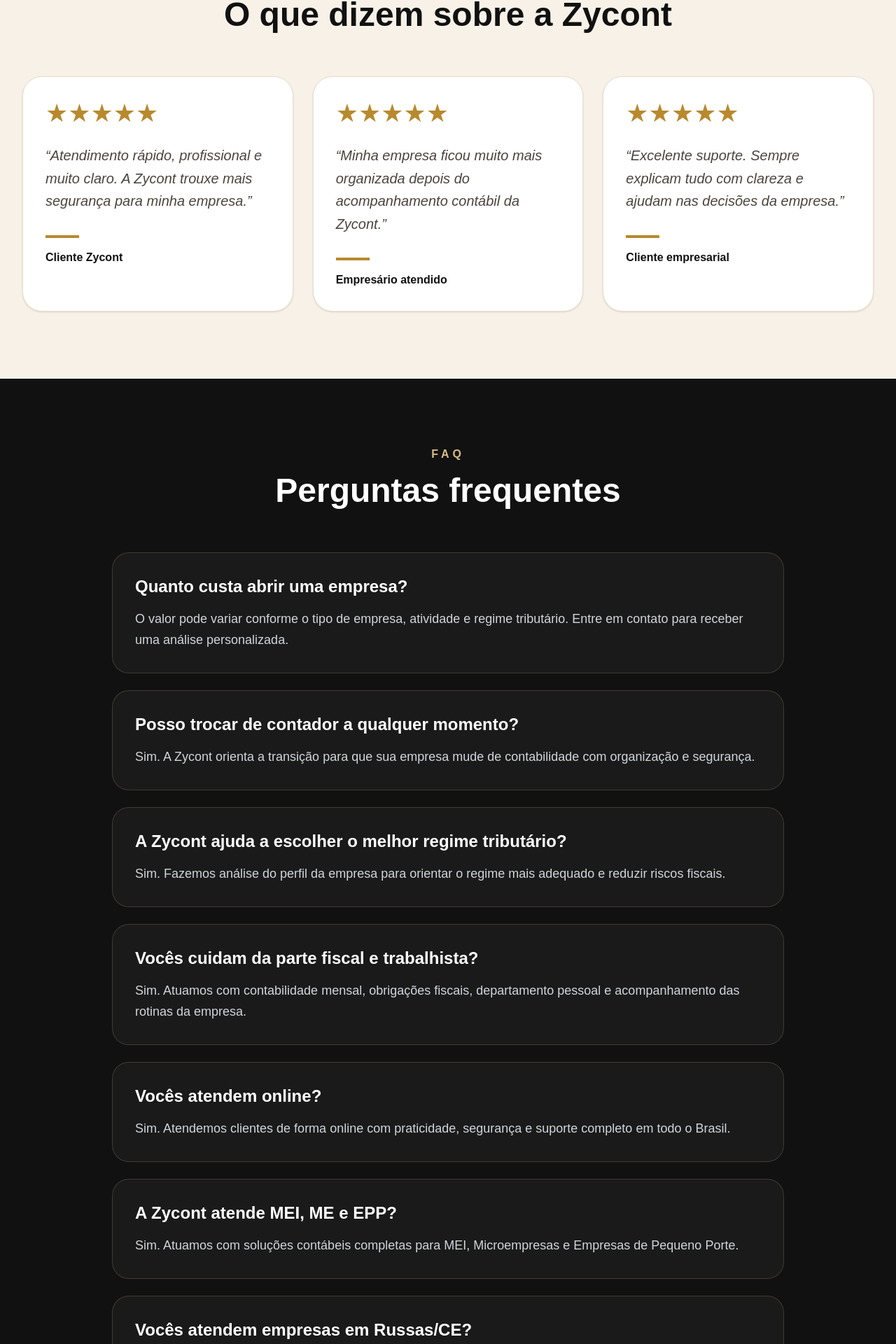
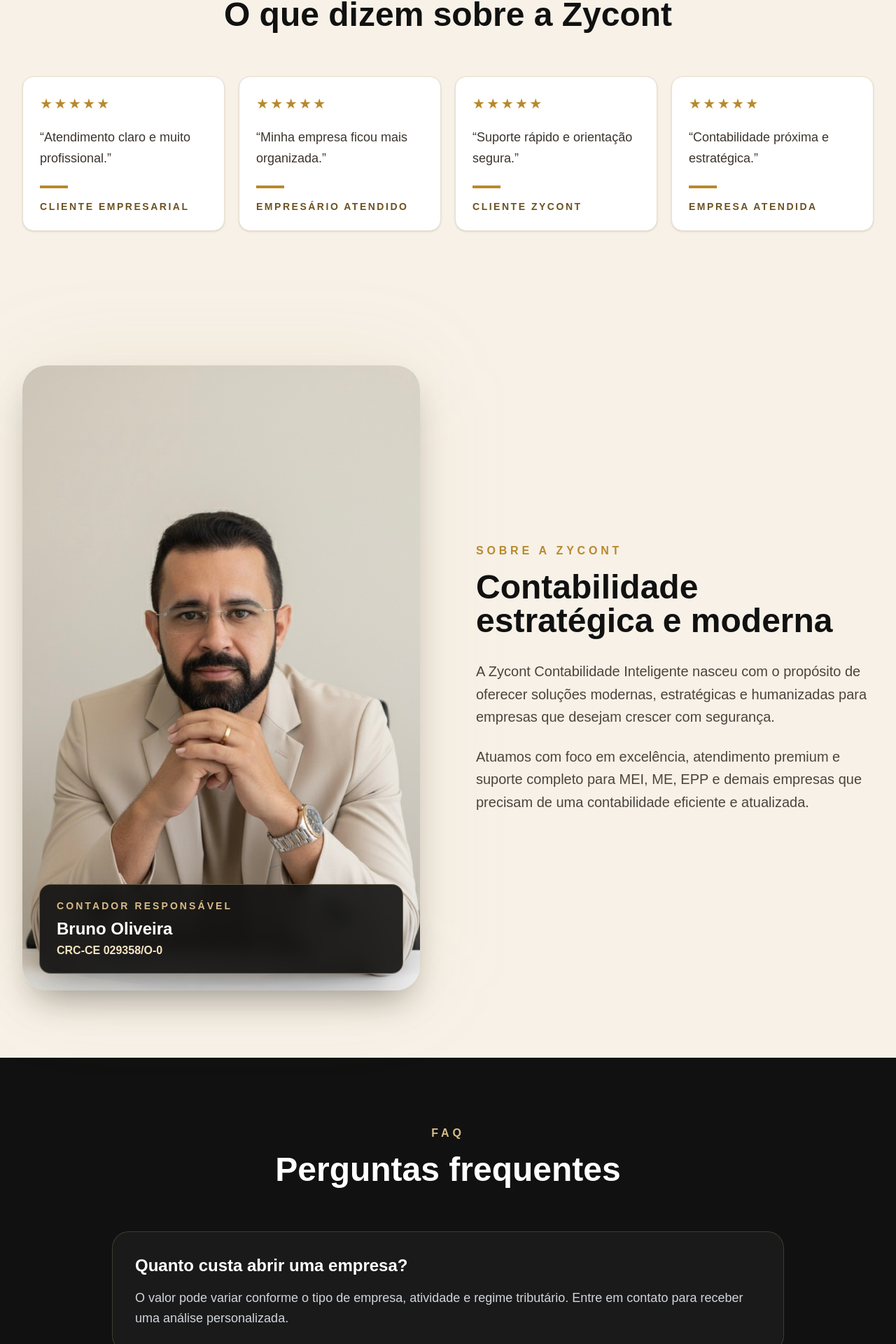
Before and after one commit to contatozycont-code/zycont-site, a Next.js app: page / in a window 1280 px wide. Shown: the part 4212-6132 px from the top of the page at 70% size. Built offline with nearby package versions, Linux system fonts and the light colour scheme.

Commit message:
Refina depoimentos e reposiciona FAQ

```diff
--- a/src/app/page.tsx
+++ b/src/app/page.tsx
@@ -133,9 +133,10 @@
   ];
 
   const depoimentos = [
-    { text: "Atendimento rápido, profissional e muito claro. A Zycont trouxe mais segurança para minha empresa.", author: "Cliente Zycont" },
-    { text: "Minha empresa ficou muito mais organizada depois do acompanhamento contábil da Zycont.", author: "Empresário atendido" },
-    { text: "Excelente suporte. Sempre explicam tudo com clareza e ajudam nas decisões da empresa.", author: "Cliente empresarial" },
+    { text: "Atendimento claro e muito profissional.", author: "Cliente empresarial" },
+    { text: "Minha empresa ficou mais organizada.", author: "Empresário atendido" },
+    { text: "Suporte rápido e orientação segura.", author: "Cliente Zycont" },
+    { text: "Contabilidade próxima e estratégica.", author: "Empresa atendida" },
   ];
 
   const intencoes = [
@@ -416,63 +417,24 @@
             </h2>
           </div>
 
-          <div className="grid md:grid-cols-3 gap-7">
+          <div className="grid sm:grid-cols-2 lg:grid-cols-4 gap-5">
             {depoimentos.map((item) => (
               <div
                 key={item.author}
-                className="bg-white rounded-[28px] p-8 border border-[#eadfce] shadow-sm hover:shadow-xl hover:-translate-y-2 transition duration-300"
+                className="bg-white rounded-2xl p-6 border border-[#eadfce] shadow-sm hover:shadow-xl hover:-translate-y-1 transition duration-300"
               >
-                <div className="text-[#b8892d] text-4xl mb-6">
+                <div className="text-[#b8892d] text-xl mb-5 tracking-[0.12em]">
                   ★★★★★
                 </div>
 
-                <p className="text-[#4b443d] text-xl leading-relaxed mb-8 italic">
+                <p className="text-[#3b342d] text-lg leading-relaxed mb-6 font-medium">
                   “{item.text}”
                 </p>
 
-                <div className="w-12 h-1 bg-[#b8892d] mb-4" />
+                <div className="w-10 h-1 bg-[#b8892d] mb-4" />
 
-                <p className="font-bold text-[#111]">
+                <p className="text-sm font-bold uppercase tracking-[0.18em] text-[#6d5221]">
                   {item.author}
-                </p>
-              </div>
-            ))}
-          </div>
-        </div>
-      </section>
-
-      <section className="py-24 bg-[#111] text-white">
-        <div className="max-w-5xl mx-auto px-8">
-          <div className="text-center mb-16">
-            <p className="text-[#d8bc87] tracking-[0.3em] font-semibold mb-4">
-              FAQ
-            </p>
-
-            <h2 className="text-5xl font-bold">
-              Perguntas frequentes
-            </h2>
-          </div>
-
-          <div className="space-y-6">
-            {[
-              ["Quanto custa abrir uma empresa?", "O valor pode variar conforme o tipo de empresa, atividade e regime tributário. Entre em contato para receber uma análise personalizada."],
-              ["Posso trocar de contador a qualquer momento?", "Sim. A Zycont orienta a transição para que sua empresa mude de contabilidade com organização e segurança."],
-              ["A Zycont ajuda a escolher o melhor regime tributário?", "Sim. Fazemos análise do perfil da empresa para orientar o regime mais adequado e reduzir riscos fiscais."],
-              ["Vocês cuidam da parte fiscal e trabalhista?", "Sim. Atuamos com contabilidade mensal, obrigações fiscais, departamento pessoal e acompanhamento das rotinas da empresa."],
-              ["Vocês atendem online?", "Sim. Atendemos clientes de forma online com praticidade, segurança e suporte completo em todo o Brasil."],
-              ["A Zycont atende MEI, ME e EPP?", "Sim. Atuamos com soluções contábeis completas para MEI, Microempresas e Empresas de Pequeno Porte."],
-              ["Vocês atendem empresas em Russas/CE?", "Sim. Atendemos em Russas, no Ceará e também de forma online para empresas de outras regiões do Brasil."],
-            ].map(([q, a]) => (
-              <div
-                key={q}
-                className="bg-[#1a1a1a] border border-[#d8bc87]/20 rounded-[24px] p-8 hover:border-[#d8bc87]/50 transition"
-              >
-                <h3 className="text-2xl font-bold mb-4">
-                  {q}
-                </h3>
-
-                <p className="text-gray-300 leading-relaxed text-lg">
-                  {a}
                 </p>
               </div>
             ))}
@@ -522,7 +484,46 @@
         </div>
       </section>
 
-      <section id="contato" className="bg-[#111] text-white py-24">
+      <section className="py-24 bg-[#111] text-white">
+        <div className="max-w-5xl mx-auto px-8">
+          <div className="text-center mb-16">
+            <p className="text-[#d8bc87] tracking-[0.3em] font-semibold mb-4">
+              FAQ
+            </p>
+
+            <h2 className="text-5xl font-bold">
+              Perguntas frequentes
+            </h2>
+          </div>
+
+          <div className="space-y-6">
+            {[
+              ["Quanto custa abrir uma empresa?", "O valor pode variar conforme o tipo de empresa, atividade e regime tributário. Entre em contato para receber uma análise personalizada."],
+              ["Posso trocar de contador a qualquer momento?", "Sim. A Zycont orienta a transição para que sua empresa mude de contabilidade com organização e segurança."],
+              ["A Zycont ajuda a escolher o melhor regime tributário?", "Sim. Fazemos análise do perfil da empresa para orientar o regime mais adequado e reduzir riscos fiscais."],
+              ["Vocês cuidam da parte fiscal e trabalhista?", "Sim. Atuamos com contabilidade mensal, obrigações fiscais, departamento pessoal e acompanhamento das rotinas da empresa."],
+              ["Vocês atendem online?", "Sim. Atendemos clientes de forma online com praticidade, segurança e suporte completo em todo o Brasil."],
+              ["A Zycont atende MEI, ME e EPP?", "Sim. Atuamos com soluções contábeis completas para MEI, Microempresas e Empresas de Pequeno Porte."],
+              ["Vocês atendem empresas em Russas/CE?", "Sim. Atendemos em Russas, no Ceará e também de forma online para empresas de outras regiões do Brasil."],
+            ].map(([q, a]) => (
+              <div
+                key={q}
+                className="bg-[#1a1a1a] border border-[#d8bc87]/20 rounded-[24px] p-8 hover:border-[#d8bc87]/50 transition"
+              >
+                <h3 className="text-2xl font-bold mb-4">
+                  {q}
+                </h3>
+
+                <p className="text-gray-300 leading-relaxed text-lg">
+                  {a}
+                </p>
+              </div>
+            ))}
+          </div>
+        </div>
+      </section>
+
+      <section id="contato" className="bg-black text-white py-24 border-t border-[#d8bc87]/10">
         <div className="max-w-7xl mx-auto px-8 grid md:grid-cols-2 gap-16">
           <div>
             <p className="text-[#d8bc87] tracking-[0.3em] font-semibold mb-4">
```
